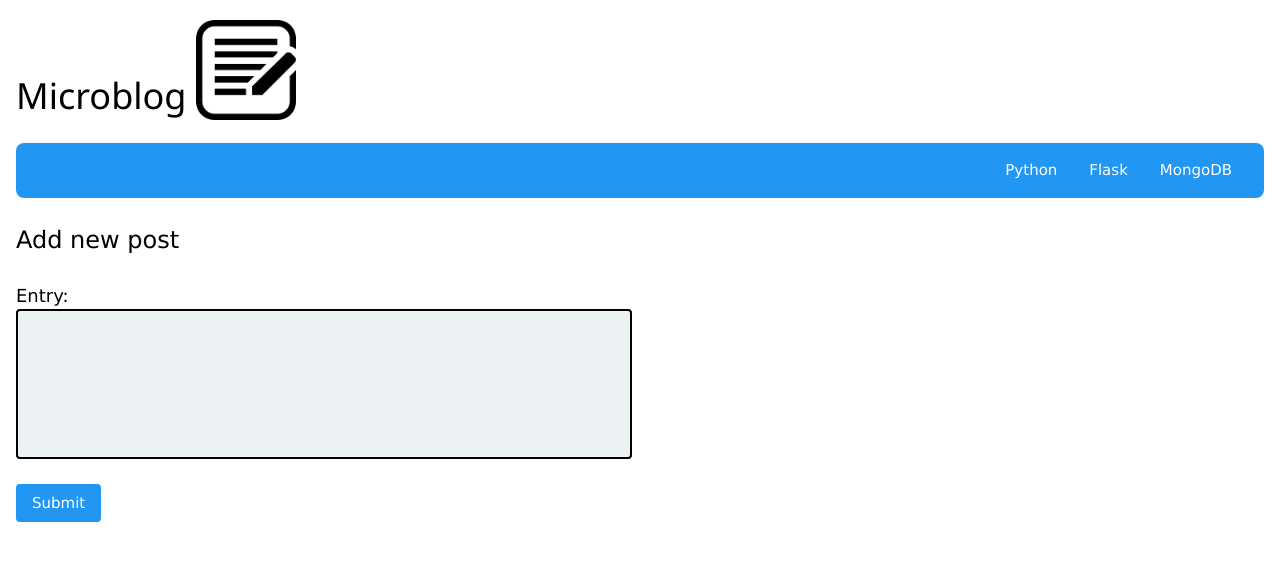
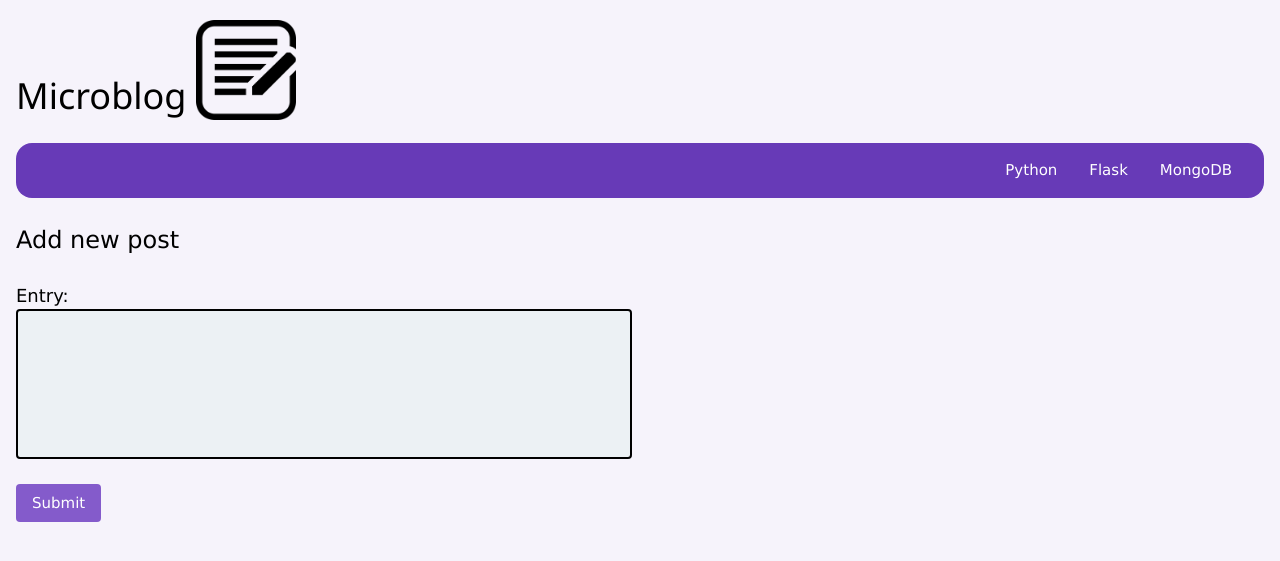
Before and after one commit to sfraser-dev/web-python-flask-microblog, a Flask app: page / in a window 1280 px wide. Shown: the top 561 px of the page. Run offline with Flask 3, Linux system fonts and the light colour scheme; data that the repository does not hold is empty.

Commit message:
w3 theme color added (deep purple).
hack top make rounded w3-cards, need to "double round" (eg: card and header of card, card and footer of card).

hosting own w3.css file, not using cdn for it.

```diff
--- /dev/null
+++ b/static/css/w3-deep-purple.css
@@ -0,0 +1,22 @@
+.w3-theme-l5 {color:#000 !important; background-color:#f6f3fb !important}
+.w3-theme-l4 {color:#000 !important; background-color:#e0d6f2 !important}
+.w3-theme-l3 {color:#000 !important; background-color:#c1ade5 !important}
+.w3-theme-l2 {color:#fff !important; background-color:#a384d8 !important}
+.w3-theme-l1 {color:#fff !important; background-color:#845bcb !important}
+.w3-theme-d1 {color:#fff !important; background-color:#5d34a4 !important}
+.w3-theme-d2 {color:#fff !important; background-color:#532e92 !important}
+.w3-theme-d3 {color:#fff !important; background-color:#482880 !important}
+.w3-theme-d4 {color:#fff !important; background-color:#3e236d !important}
+.w3-theme-d5 {color:#fff !important; background-color:#341d5b !important}
+
+.w3-theme-light {color:#000 !important; background-color:#f6f3fb !important}
+.w3-theme-dark {color:#fff !important; background-color:#341d5b !important}
+.w3-theme-action {color:#fff !important; background-color:#341d5b !important}
+
+.w3-theme {color:#fff !important; background-color:#673ab7 !important}
+.w3-text-theme {color:#673ab7 !important}
+.w3-border-theme {border-color:#673ab7 !important}
+
+.w3-hover-theme:hover {color:#fff !important; background-color:#673ab7 !important}
+.w3-hover-text-theme:hover {color:#673ab7 !important}
+.w3-hover-border-theme:hover {border-color:#673ab7 !important}
--- a/templates/home.html
+++ b/templates/home.html
@@ -7,19 +7,22 @@
   <meta name="viewport" content="width=device-width, initial-scale=1.0">
   <link rel="icon" href="./static/images/favicon.png">
   <link rel="stylesheet" href="https://www.w3schools.com/w3css/4/w3.css">
+
+  <link rel="stylesheet" href="./static/css/w3.css">
+  <link rel="stylesheet" href="./static/css/w3-deep-purple.css">
   <link rel="stylesheet" href="./static/css/style.css">
 
   <title>Microblog</title>
 </head>
 
-<body>
+<body class="w3-theme-l5">
   <div class="w3-container">
     <header>
       <h1>Microblog <img class="title-image" src="./static/images/write.png" alt="blog logo"></h1>
     </header>
 
     <!-- navbar -->
-    <nav class="w3-bar w3-blue w3-padding w3-round-large">
+    <nav class="w3-bar w3-theme w3-padding w3-round-xlarge">
       <div class="w3-right w3-mobile">
         <a href="https://www.python.org/" class="w3-bar-item w3-button w3-round w3-mobile">Python</a>
         <a href="https://flask.palletsprojects.com/" class="w3-bar-item w3-button w3-round w3-mobile">Flask</a>
@@ -43,7 +46,7 @@
             <br>
             <textarea name="content" id="entry" wrap="hard"></textarea>
           </p>
-          <button type="submit" class="w3-button w3-round w3-blue" name="BlogButtons" value="submit">Submit</button>
+          <button type="submit" class="w3-button w3-round w3-theme-l1" name="BlogButtons" value="submit">Submit</button>
         </form>
       </div>
     </section>
@@ -53,22 +56,25 @@
     <section class="w3-col l6 m6">
       {% for entry in entries %}
       <!-- card -->
-      <div class="w3-card-4">
-        <header class="w3-container w3-blue">
+      <div class="w3-card-4 w3-theme-d5 w3-round-xlarge">
+        <header class="w3-container w3-round-xlarge">
           <form action="#" method="POST">
-            <button type="submit" class="w3-button w3-round w3-blue w3-hover-red w3-right w3-tiny w3-margin-top" name="BlogButtons"
-              value="{{ entry[2] }}">&#10006;</button>
+            <button type="submit" class="w3-button w3-round w3-theme-d5 w3-hover-red w3-right w3-tiny w3-margin-top"
+              name="BlogButtons" value="{{ entry[2] }}">&#10006;</button>
           </form>
           <p class="w3-xlarge">{{ entry[0] | truncate(30, true) }}</p>
         </header>
-        <div class="w3-container">
+        <div class="w3-container w3-theme-l4">
           <p>{{ entry[0] }}</p>
         </div>
-        <footer class="w3-container w3-blue">
-          <time datetime="{{ entry[1] }}">{{ entry[1] }}</time>
-        </footer>
+        <div class="w3-bar w3-round-xlarge w3-theme-d5">
+          <footer class="w3-bar-item w3-mobile w3-theme-d5">
+            <time datetime="{{ entry[1] }}">{{ entry[1] }}</time>
+          </footer>
+        </div>
       </div>
       {% endfor %}
+      <br>
     </section>
     <!-- right column end -->
 
```
Also changed, not shown: static/css/w3.css (added).
